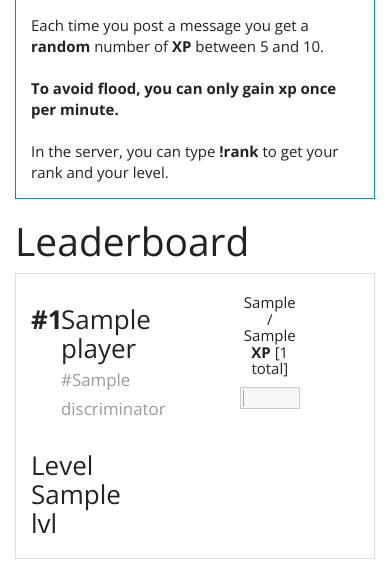
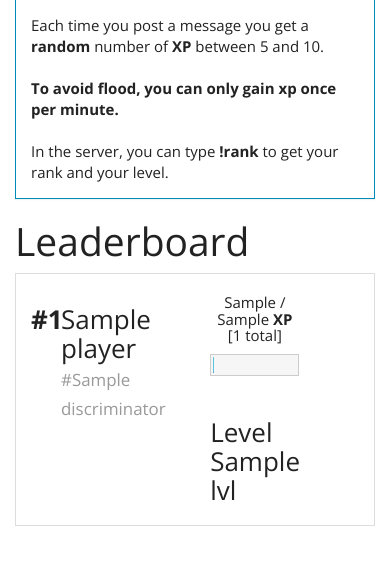
Before and after one commit to Colean128/mee6, a Flask app: template website/templates/levels.html in a window 390 px wide. Shown: the part 321-900 px from the top of the page. After the commit the page ends 847 px from the top, so only its background shows below. Run offline with Flask 2, Linux system fonts and the light colour scheme; the template is opened without the code that fills it: most values are stand-ins (such as "Sample title", 1, 10 or a date in 2020); some libraries are stand-ins or nearby versions.

Commit message:
Making the xp bar bigger

```diff
--- a/website/templates/levels.html
+++ b/website/templates/levels.html
@@ -28,10 +28,10 @@
                         <img src="{{url_for('static', filename='img/no_logo.png')}}" style="width:100%" class="img-circle">
                         {%endif%}
                       </div>
-                      <div class="col-md-5 col-sm-5 col-xs-6">
+                      <div class="col-md-4 col-sm-4 col-xs-5">
                           <h3>{{player['name']}} <small>#{{player['discriminator']}}</small></h3>
                       </div>
-                      <div class="col-md-3 col-sm-3 col-xs-3">
+                      <div class="col-md-4 col-sm-4 col-xs-4">
                           <center><h5>{{player['xp']}} / {{player['lvl_xp']}} <strong>XP</strong> [{{player['total_xp']}} total]</h5></center>
                           <div class="progress progress-striped">
                             <div class="progress-bar progress-bar-info" style="width: {{player['xp_percent']}}%"></div>
```
